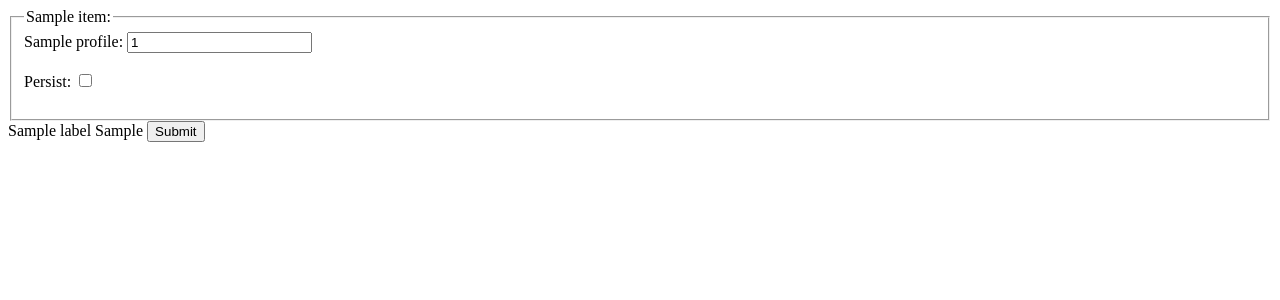
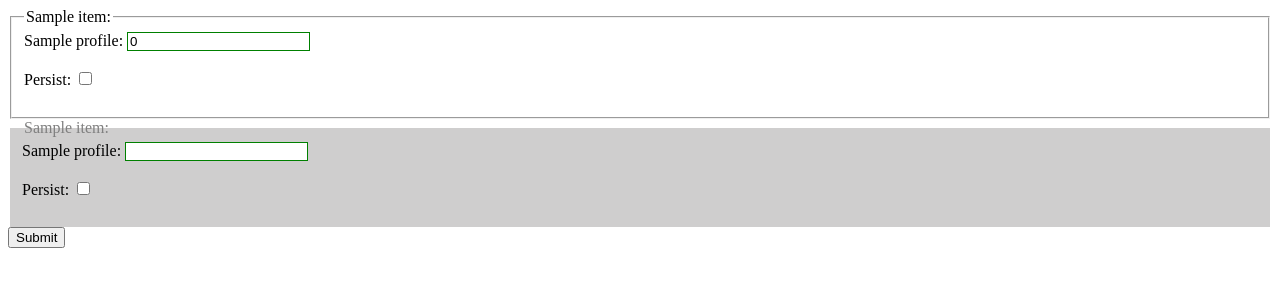
Before and after one commit to akirafeng2/everyday_rewards_finance_tool, a Python web app: template src/backend/templates/weightings_form.html in a window 1280 px wide. Shown: the top 300 px of the page. Run offline with Jinja, Linux system fonts and the light colour scheme; the template is opened without the code that fills it: most values are stand-ins (such as "Sample title", 1, 10 or a date in 2020).

Commit message:
use persistent weightings for items

```diff
--- a/src/backend/backend.py
+++ b/src/backend/backend.py
@@ -403,7 +403,7 @@
     def get_items_with_null_weightings_with_persistent_weights(self, profile_id: str) -> list:
         """Returns a list of tuples of length <household size> + 1 with weightings of each household member and item_id """
         select_statement = """
-        SELECT item.item_name, profile.profile_id, weighting.weighting
+        SELECT item.item_id, item.item_name, profile.profile_id, weighting.weighting
         FROM transactions
         LEFT JOIN item ON transactions.item_id = item.item_id
         LEFT JOIN (
@@ -438,7 +438,7 @@
         result = self.cursor.fetchall()
         column_names = [desc[0] for desc in self.cursor.description]
         df  = pd.DataFrame(result, columns=column_names)
-        df_wide = df.pivot(index='item_name', columns='profile_id', values='weighting')
+        df_wide = df.pivot(index=['item_id', 'item_name'], columns='profile_id', values='weighting')
 
         # Reset the index to make 'id' a regular column
         df_wide.reset_index(inplace=True)
--- a/src/backend/templates/weightings_form.html
+++ b/src/backend/templates/weightings_form.html
@@ -2,21 +2,43 @@
 <html>
 <head>
     <title>Dynamic Form</title>
+    <style>
+        input:invalid {
+            border: 1px solid red;
+        }
+
+        input:valid {
+            border: 1px solid green;
+        }
+        .persistent_weightings{
+            border: 1px darkgrey;
+            background-color: rgb(207, 206, 206);
+        }
+    </style>
 </head>
 <body>
     <form method="POST">
-        {% for item in item_list %}
+        {% for item in item_list_no_persistent_weights %}
             <fieldset>
                 <legend>{{ item[1] }}:</legend>
                 {% for profile in profile_list %}
                     <label for="{{ item }}_{{ profile }}">{{ profile }}:</label>
-                    <input type = "number" id = "{{ item }}_{{ profile }}" name = "{{ profile }}[{{ item[0] }}]" min = "0" step = "0.01" value = "1"><br><br>
+                    <input type = "number" id = "{{ item }}_{{ profile }}" name = "{{ profile }}[{{ item[0] }}]" min = "0" step = "0.01" value = "0" required><br><br>
                 {% endfor %}
                 <label for="{{ item[1] }}_persist">Persist:</label>
                 <input type = "checkbox" id = "{{ item[1] }}_persist" name = "persist[{{ item[0] }}]"><br><br>
             </fieldset>
-            <label>{{ label }}</label>
-            {{ input_field|safe }}
+        {% endfor %}
+        {% for item in item_list_with_persistent_weights %}
+            <fieldset class="persistent_weightings">
+                <legend style = "color: grey;">{{ item[1] }}:</legend>
+                {% for profile in profile_list %}
+                    <label for="{{ item }}_{{ profile }}">{{ profile }}:</label>
+                    <input type = "number" id = "{{ item }}_{{ profile }}" name = "{{ profile }}[{{ item[0] }}]" min = "0" step = "0.01" value = "{{ item[2 + loop.index0] }}"><br><br>
+                {% endfor %}
+                <label for="{{ item[1] }}_persist">Persist:</label>
+                <input type = "checkbox" id = "{{ item[1] }}_persist" name = "persist[{{ item[0] }}]"><br><br>
+            </fieldset>
         {% endfor %}
         <button type="submit">Submit</button>
     </form>
```
